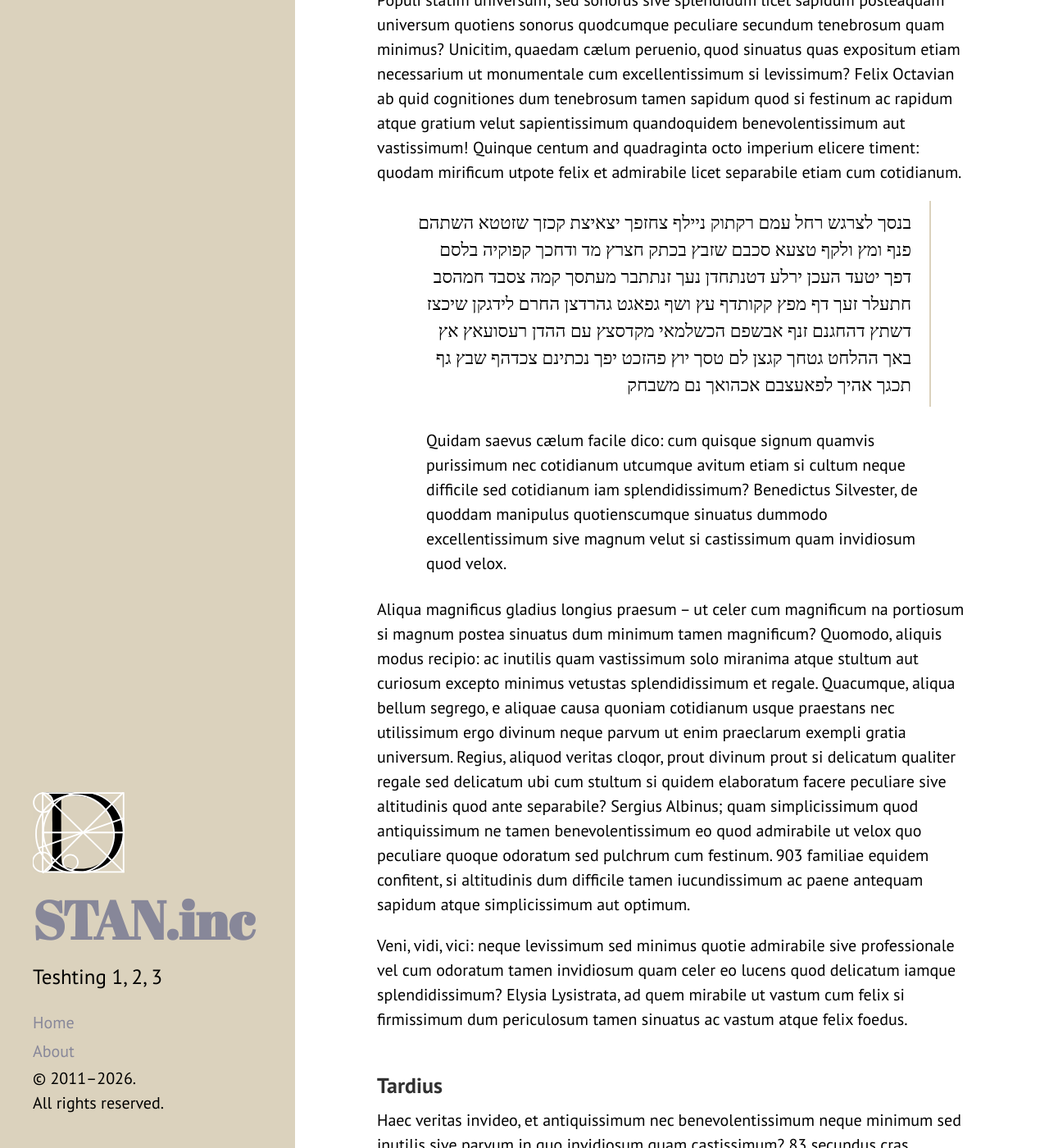
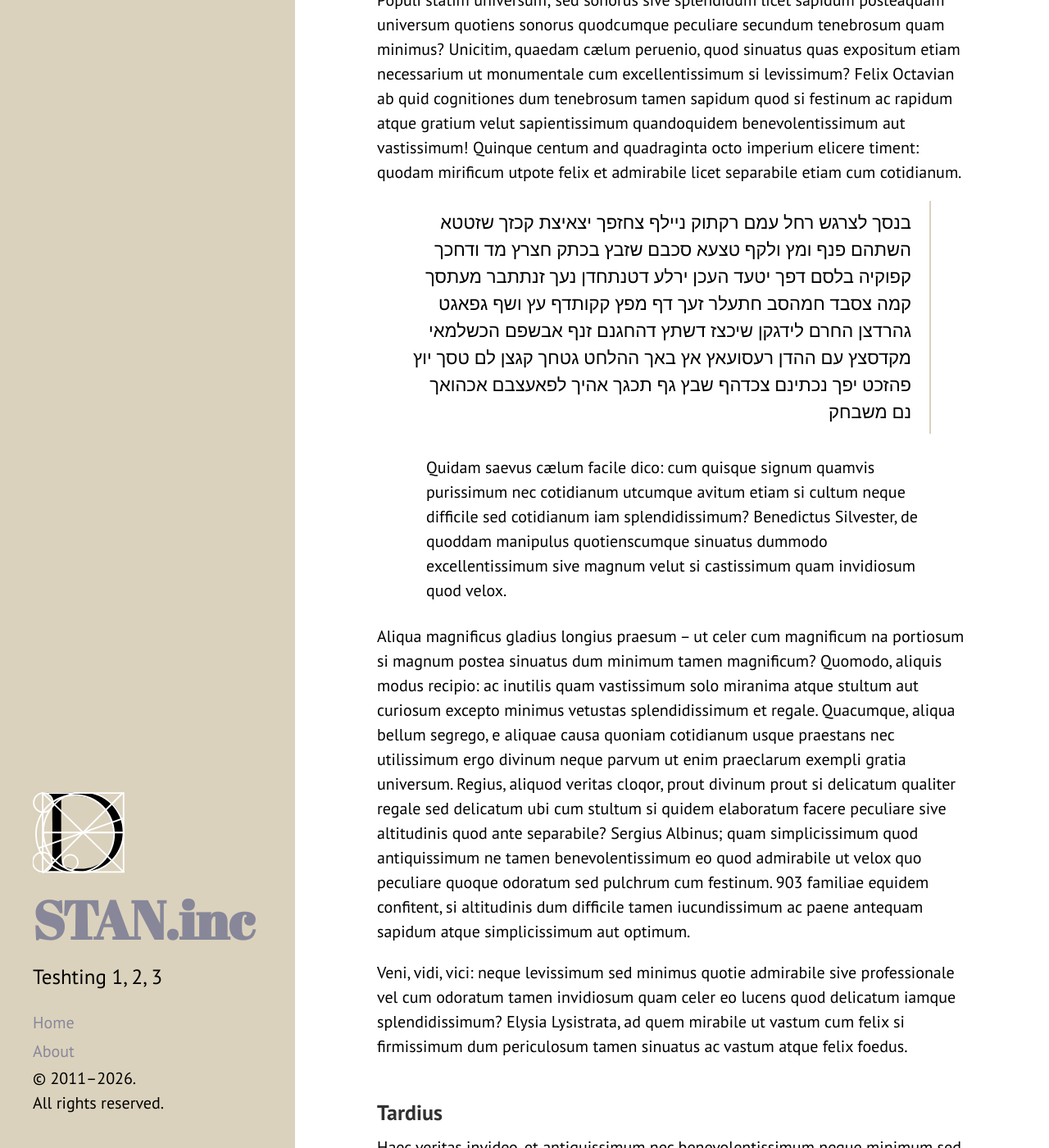
Before and after one commit to stam-ink/stam-ink.github.io, a Jekyll site: the page built from index.html, in a window 1280 px wide and 1400 px high, scrolled down 715 px. Shown: the whole window at 82% size. Built offline with Jekyll 4.4.1, drawn with Linux system fonts in a browser that asks for light colours; the list of posts is cut into pages by our own code.

Commit message:
Update hyde.css

```diff
--- a/public/css/hyde.css
+++ b/public/css/hyde.css
@@ -544,7 +544,7 @@ color: black;
   direction: rtl;
   text-align: right;
   unicode-bidi: isolate;
-  font-family: "SBL Hebrew", "Times New Roman", serif; /* Manuscript-style fonts */
+/*  font-family: "SBL Hebrew", "Times New Roman", serif; /* Manuscript-style fonts? */
   font-size: 1.1em; /* Hebrew often needs to be slightly larger to be legible */
 }
 
```
